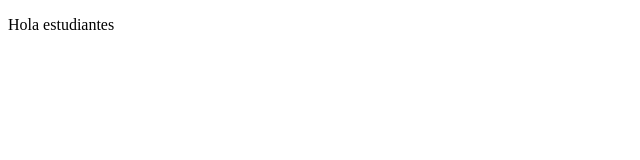
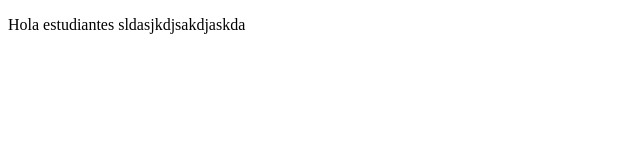
Before and after one commit to slimesito/proyectoDemoCursoPrework, a plain HTML site: page index.html in a window 1280 px wide. Shown: the whole page, without its empty margins (0-640 px from the left). Drawn offline with Linux system fonts and the light colour scheme.

Commit message:
cambios sitiot

```diff
--- a/index.html
+++ b/index.html
@@ -8,7 +8,7 @@
 </head>
 <body>
     <p>
-        Hola estudiantes
+        Hola estudiantes sldasjkdjsakdjaskda
     </p>
 </body>
 </html>
```
